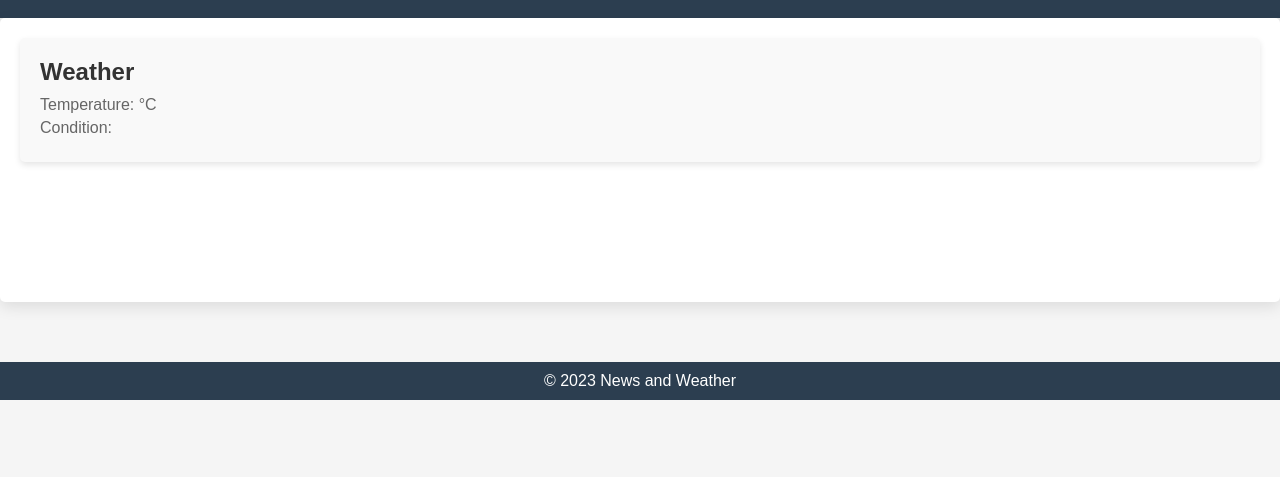
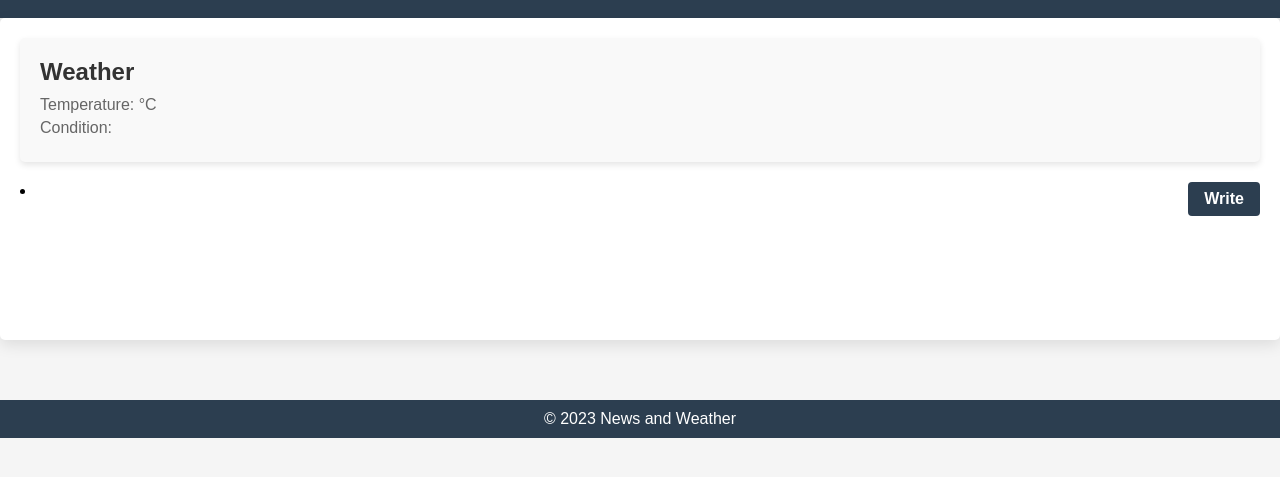
Before and after one commit to ayu-g22/WebWizardy, a plain HTML site: page index.html in a window 1280 px wide. Shown: the part 95-572 px from the top of the page. Drawn offline with Linux system fonts and the light colour scheme; no server answers.

Commit message:
Changes in index

```diff
--- a/index.html
+++ b/index.html
@@ -119,6 +119,7 @@ main {
     width: 100%;
     height: 180px;
     object-fit: cover;
+
 }
 
 .card-content {
@@ -128,6 +129,32 @@ main {
 .news-source {
     margin-block: 12px;
 }
+.write{
+
+    float: right;
+}
+.write {
+    display: flex;
+    align-items: center;
+  }
+
+  .write a {
+    text-decoration: none;
+    color: #fff; /* Change the color to your desired color */
+    background-color: #2c3e50; /* Change the background color to your desired color */
+    padding: 8px 16px; /* Adjust the padding as needed */
+    border-radius: 4px; /* Adjust the border-radius as needed */
+    display: inline-block;
+    transition: background-color 0.3s ease;
+  }
+
+  .write a:hover {
+    background-color: #2c3e50; /* Change the hover background color to your desired color */
+  }
+
+  .write .ah {
+    font-weight: bold;
+  }
     </style>
 </head>
 <body>
@@ -141,6 +168,8 @@ main {
                 <li><a href="#">Categories</a></li>
                 <li><a href="Login.html">Login</a></li>
                 <li><a href="Register.html">Register</a></li>
+
+
             </ul>
         </nav>
     </header>
@@ -183,6 +212,7 @@ main {
                 <p>Published by: Author Name</p>
             </div> -->
             <!-- More articles go here -->
+            <li><div class="write"><div class="bx n"><a class="write ab" data-testid="headerWriteButton" href="news.html" rel="noopener follow"><div class=""><div class="ah s">Write</div></div></a></div></div></li>
             <main>
                 <div class="cards-container container flex" id="cards-container">
 
@@ -218,6 +248,8 @@ main {
 
     </section>
 
+
+
     <!-- Footer Section -->
     <footer>
         <p>&copy; 2023 News and Weather</p>
```
